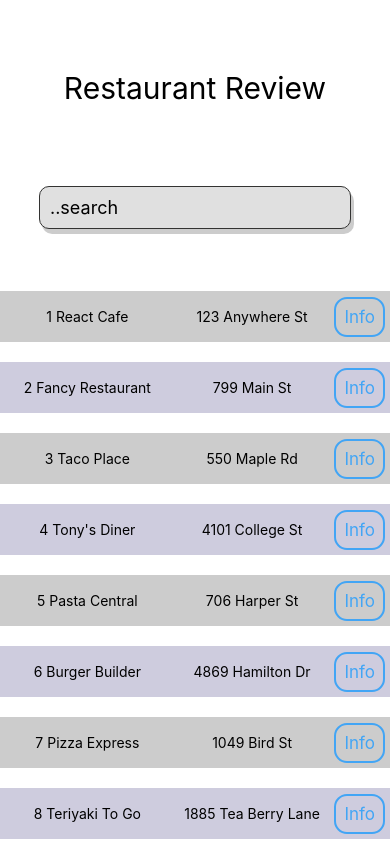
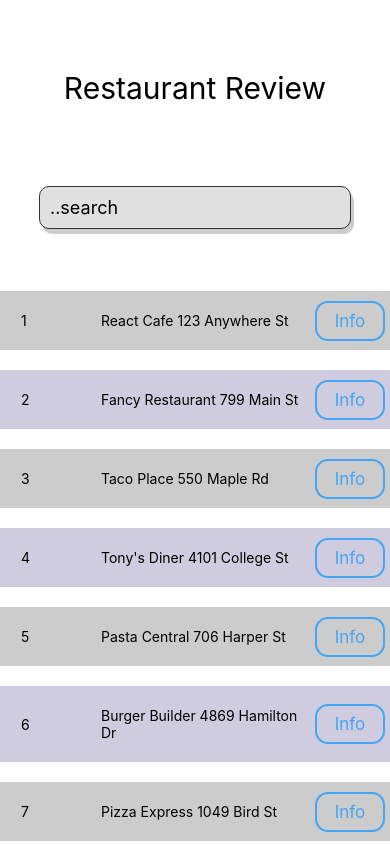
Before and after one commit to masiuciszek/food_review, a React Native app: screen / in a window 390 px wide. Built offline with nearby package versions, Linux system fonts and the light colour scheme.

Commit message:
review row

```diff
--- a/App.tsx
+++ b/App.tsx
@@ -1,5 +1,5 @@
 import React, {useState} from 'react'
-import {FlatList, Platform} from 'react-native'
+import {FlatList, Platform, Text} from 'react-native'
 
 import {Title, AppWrapper, SearchInput} from './src/components/styles/Common'
 import RestaurantRow from './src/components/ResturantRow'
@@ -30,6 +30,7 @@ const restaurants: RestaurantType[] = [
 const App: React.FC = () => {
   const [data, setData] = useState<Array<RestaurantType>>(restaurants)
   const [search, setSearch] = useState<string>('')
+  const [testData, setTestData] = useState([])
 
   React.useEffect(() => {
     if (search.length === 0) {
@@ -54,6 +55,7 @@ const App: React.FC = () => {
       <Title style={Platform.OS === 'ios' ? {color: '#1E88E5'} : {}}>
         Restaurant Review
       </Title>
+
       <SearchInput placeholder="..search" onChangeText={handleSearch} />
 
       <FlatList
--- /dev/null
+++ b/db.json
@@ -0,0 +1,28 @@
+{
+  "restaurants": [
+    {"id": 1, "name": "React Cafe", "address": "123 Anywhere St"},
+    {"id": 2, "name": "Fancy Restaurant", "address": "799 Main St"},
+    {"id": 3, "name": "Taco Place", "address": "550 Maple Rd"},
+    {"id": 4, "name": "Tony's Diner", "address": "4101 College St"},
+    {"id": 5, "name": "Pasta Central", "address": "706 Harper St"},
+    {"id": 6, "name": "Burger Builder", "address": "4869 Hamilton Dr"},
+    {"id": 7, "name": "Pizza Express", "address": "1049 Bird St"},
+    {"id": 8, "name": "Teriyaki To Go", "address": "1885 Tea Berry Lane"},
+    {"id": 9, "name": "Maroon Deli", "address": "1082 Stuart St"},
+    {"id": 10, "name": "Prime Bar and Grill", "address": "1848 Fairfax Dr"},
+    {"id": 11, "name": "Dumpling House", "address": "747 Kelly Dr"},
+    {"id": 12, "name": "Hot Chicken", "address": "1816 Olive St"},
+    {"id": 13, "name": "Luna's Tap Room", "address": "3256 Spirit Dr"},
+    {
+      "id": 14,
+      "name": "Quick Sandwich Shop",
+      "address": "2587 Cherry Ridge Dr"
+    },
+    {"id": 15, "name": "Bobby's Burgers", "address": "4152 Berkley St"},
+    {"id": 16, "name": "Turnpike Diner", "address": "4571 Central Ave"},
+    {"id": 17, "name": "Bombay Express", "address": "65 Queens Lane"},
+    {"id": 18, "name": "Coffee Central", "address": "3228 Oakwood Circle"},
+    {"id": 19, "name": "King's Garden", "address": "2935 Victoria Ct"},
+    {"id": 20, "name": "Salads and More", "address": "2454 Preston St"}
+  ]
+}
--- a/package.json
+++ b/package.json
@@ -7,11 +7,13 @@
     "ios": "react-native run-ios",
     "start": "react-native start",
     "test": "jest",
-    "lint": "eslint . --ext .js,.jsx,.ts,.tsx"
+    "lint": "eslint . --ext .js,.jsx,.ts,.tsx",
+    "db": "json-server --watch db.json"
   },
   "dependencies": {
     "react": "16.11.0",
     "react-native": "0.62.2",
+    "react-native-sqlite-storage": "^5.0.0",
     "styled-components": "^5.1.0"
   },
   "devDependencies": {
@@ -29,6 +31,7 @@
     "eslint-config-prettier": "^6.11.0",
     "eslint-plugin-prettier": "^3.1.3",
     "jest": "^24.9.0",
+    "json-server": "^0.16.1",
     "metro-react-native-babel-preset": "^0.58.0",
     "prettier": "^2.0.5",
     "react-test-renderer": "16.11.0",
--- a/src/components/ResturantRow.tsx
+++ b/src/components/ResturantRow.tsx
@@ -20,13 +20,13 @@ const StyledRestaurantRow = styled.View<RestaurantProp>`
   margin: 10px 0;
 `
 const StyledRestaurantRowText = styled.Text`
-  padding: 12px;
+  padding: 16px;
   flex: 1;
   text-align: center;
+  text-align: left;
 `
 const StyledRestaurantRowBtn = styled.TouchableOpacity`
-  min-width: 50px;
-  /* padding: 5px; */
+  min-width: 70px;
   border: 2px solid #42a5f5;
   border-radius: 13px;
 `
@@ -34,10 +34,13 @@ const StyledRestaurantRowBtn = styled.TouchableOpacity`
 const RestaurantRow: React.FC<Props> = ({item, index}) => {
   return (
     <StyledRestaurantRow index={index}>
+      <StyledRestaurantRowText style={{maxWidth: 80}}>
+        {index + 1}
+      </StyledRestaurantRowText>
       <StyledRestaurantRowText>
-        {index + 1} {item.name}
+        {item.name} {item.address}
       </StyledRestaurantRowText>
-      <StyledRestaurantRowText>{item.address}</StyledRestaurantRowText>
+
       <StyledRestaurantRowBtn>
         <SimpleText>info</SimpleText>
       </StyledRestaurantRowBtn>
--- a/src/components/styles/Common.tsx
+++ b/src/components/styles/Common.tsx
@@ -26,6 +26,7 @@ const SimpleText = styled.Text`
   padding: 8px;
   color: #42a5f5;
   text-transform: capitalize;
+  text-align: center;
 `
 
 const SearchInput = styled.TextInput<SearchProp>`
```
Also changed, not shown: 1 other file (tests, documents, lock files or other folders).
